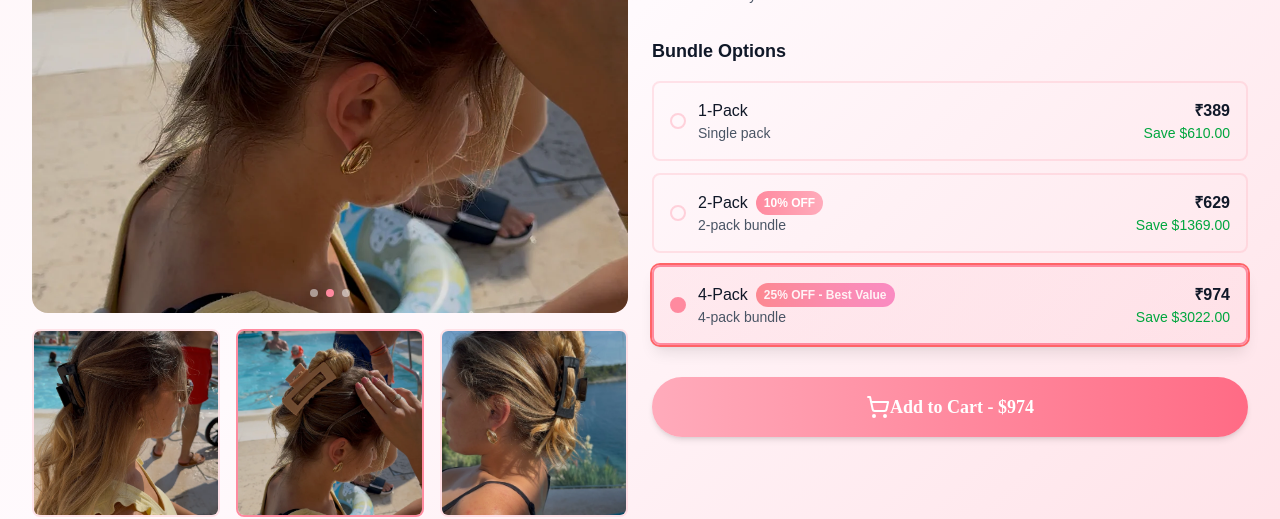
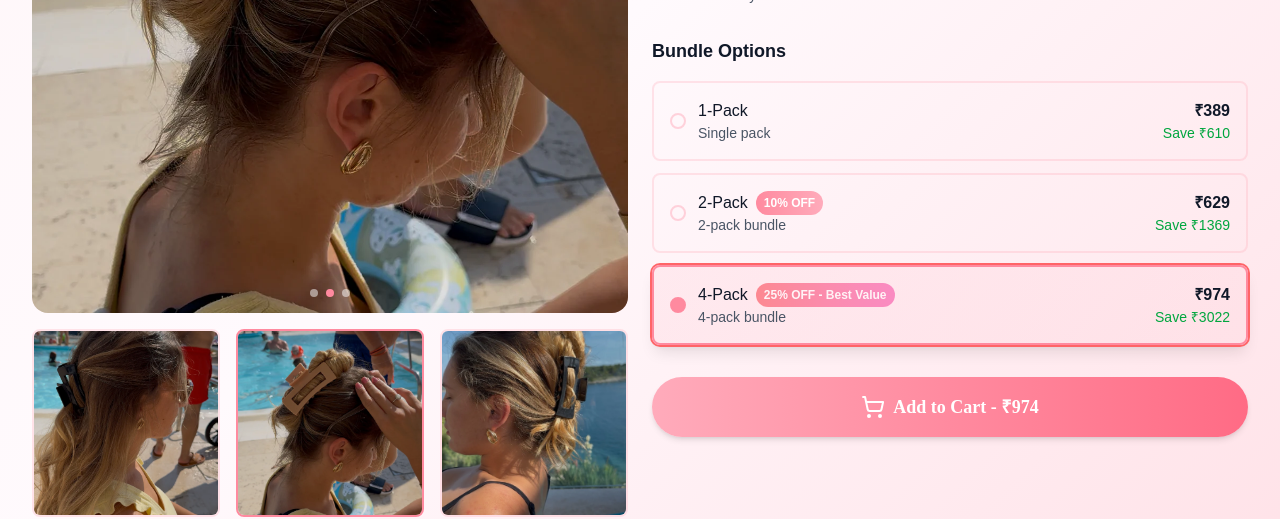
Before and after one commit to ragOP/jelly-belly, a React (Vite) app: page /home in a window 1280 px wide. Shown: the part 4220-4739 px from the top of the page. Built offline with nearby package versions, Linux system fonts and the light colour scheme.

Commit message:
Refactor CTA handling in ComparisonChartSection, ProductShowcaseSection, and SafetyHighlightSection to navigate to the Cart page. Update pricing display to use ₹ instead of $ in ProductShowcaseSection.

```diff
--- a/src/components/home/ComparisonChartSection.jsx
+++ b/src/components/home/ComparisonChartSection.jsx
@@ -1,8 +1,12 @@
+import { useNavigate } from 'react-router';
 import CTAButton from '../CTAButton'
+import ROUTES from '../../router/routes';
 
 const ComparisonChartSection = () => {
+  const navigate = useNavigate()
+
   const handleCTAClick = () => {
-    console.log('Comparison CTA clicked - Choose JellyClip');
+    navigate(ROUTES.CART)
   };
 
   const features = [
--- a/src/components/home/ProductShowcaseSection.jsx
+++ b/src/components/home/ProductShowcaseSection.jsx
@@ -1,8 +1,11 @@
 import { useState, useEffect } from 'react'
 import { ShoppingCart, Star, ChevronLeft, ChevronRight, Check } from 'lucide-react'
 import CTAButton from '../CTAButton'
+import { useNavigate } from 'react-router'
+import ROUTES from '../../router/routes'
 
 const ProductShowcaseSection = () => {
+  const navigate = useNavigate()
   const [selectedColor, setSelectedColor] = useState('cherry-red')
   const [selectedBundle, setSelectedBundle] = useState('4-pack')
   const [currentImage, setCurrentImage] = useState(0)
@@ -95,6 +98,7 @@ const ProductShowcaseSection = () => {
   const selectedBundleData = bundles.find(b => b.id === selectedBundle)
 
   const handleCTAClick = () => {
+    navigate(ROUTES.CART)
     console.log('Add to Cart clicked:', selectedBundleData?.price);
   };
 
@@ -300,7 +304,7 @@ const ProductShowcaseSection = () => {
                         </div>
                         {bundle.savings > 0 && (
                           <div className="text-sm text-green-600">
-                            Save ${bundle.savings.toFixed(2)}
+                            Save ₹{bundle.savings}
                           </div>
                         )}
                       </div>
@@ -317,8 +321,8 @@ const ProductShowcaseSection = () => {
                 size="lg"
                 className="w-full text-lg px-8 py-4 font-bold flex items-center justify-center gap-3"
               >
-                <ShoppingCart className="w-6 h-6" />
-                Add to Cart - ${selectedBundleData?.price}
+                <ShoppingCart className="w-6 h-6 mr-2" />
+                Add to Cart - ₹{selectedBundleData?.price}
               </CTAButton>
             </div>
 
--- a/src/components/home/SafetyHighlightSection.jsx
+++ b/src/components/home/SafetyHighlightSection.jsx
@@ -1,9 +1,13 @@
 import { Shield, AlertTriangle, ArrowRight, X, ExternalLink } from 'lucide-react'
 import CTAButton from '../CTAButton'
+import { useNavigate } from 'react-router';
+import ROUTES from '../../router/routes';
 
 const SafetyHighlightSection = () => {
+  const navigate = useNavigate()
+
   const handleCTAClick = () => {
-    console.log('Final CTA clicked - Get Yours Now');
+    navigate(ROUTES.CART)
   };
 
   return (
```
